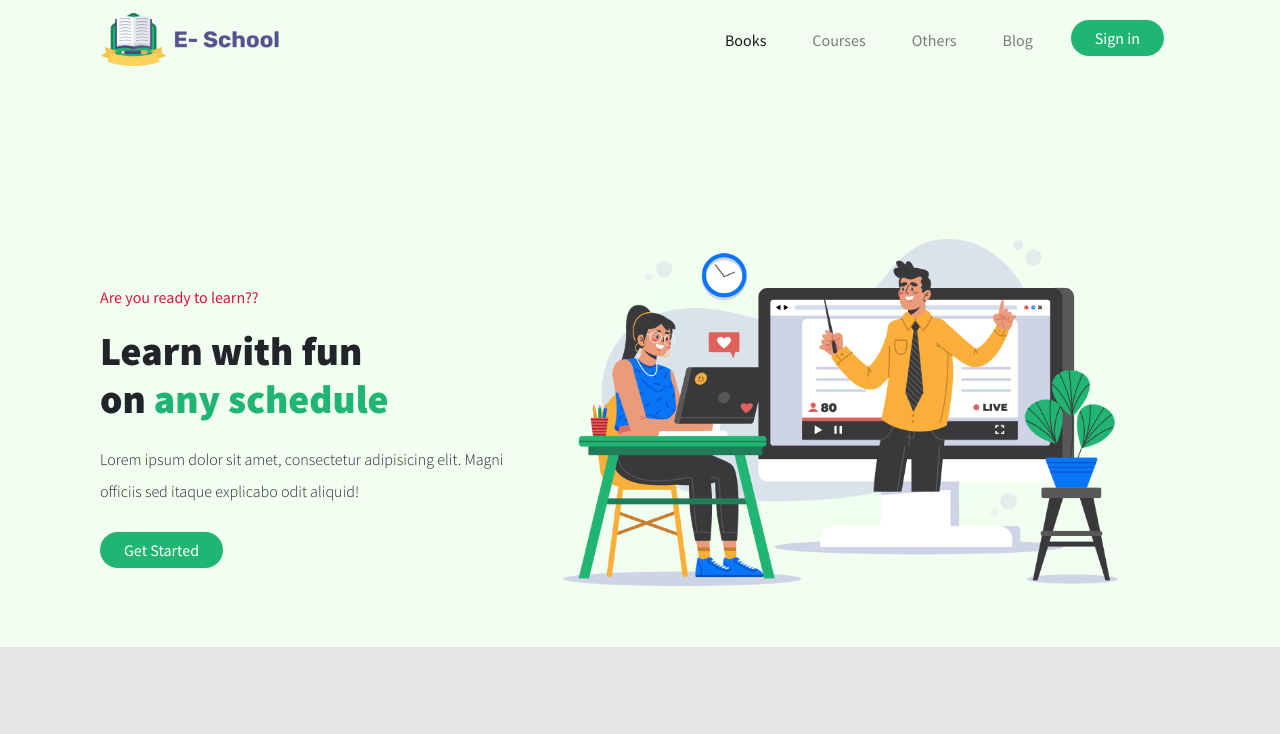
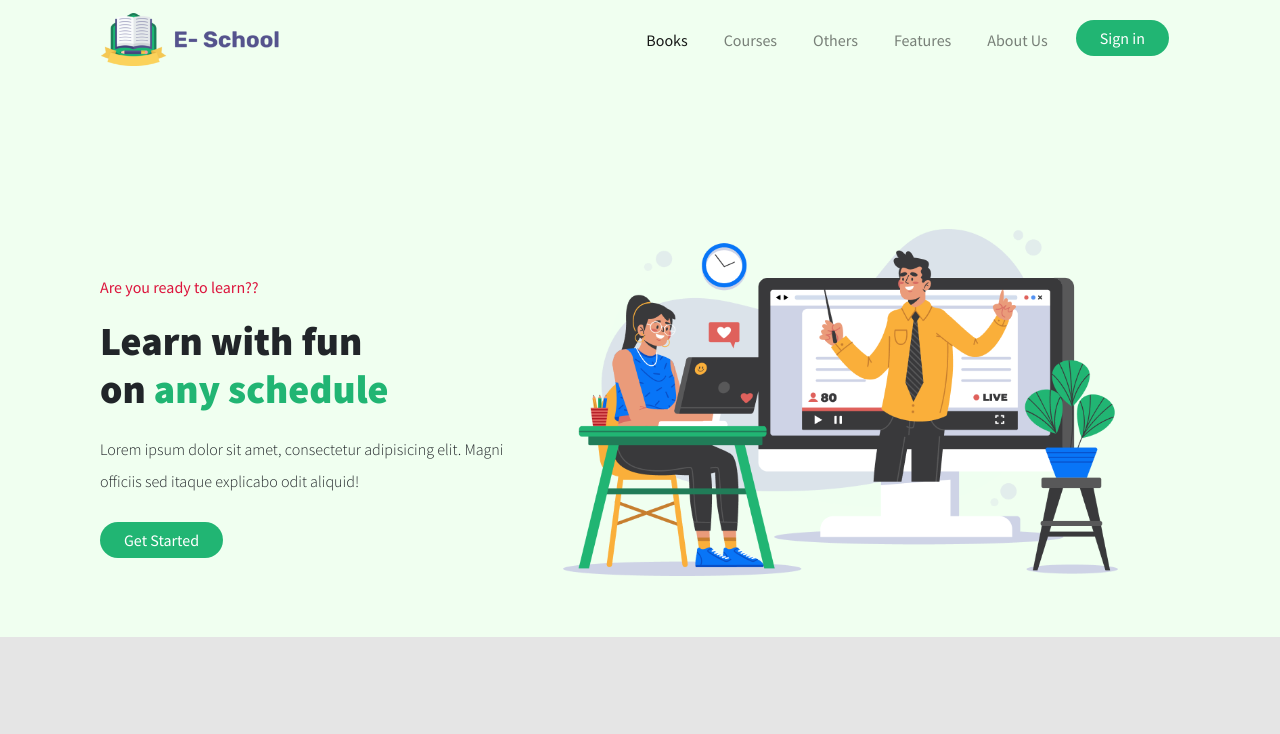
Before and after one commit to JRakin/e-school, a plain HTML site: page index.html in a window 1280 px wide. Shown: the top 734 px of the page. Drawn offline with nearby package versions, Linux system fonts and the light colour scheme.

Commit message:
the final and last commit

```diff
--- a/index.html
+++ b/index.html
@@ -46,18 +46,21 @@
           >
             <ul class="navbar-nav">
               <li class="nav-item active">
-                <a class="nav-link" href="#"
+                <a class="nav-link" href="#books"
                   >Books <span class="sr-only">(current)</span></a
                 >
               </li>
               <li class="nav-item">
-                <a class="nav-link" href="#">Courses</a>
+                <a class="nav-link" href="#courses">Courses</a>
               </li>
               <li class="nav-item">
-                <a class="nav-link" href="#">Others</a>
+                <a class="nav-link" href="#others">Others</a>
               </li>
               <li class="nav-item">
-                <a class="nav-link" href="#">Blog</a>
+                <a class="nav-link" href="#cool-features">Features</a>
+              </li>
+              <li class="nav-item">
+                <a class="nav-link" href="#about">About Us</a>
               </li>
               <li class="nav-item">
                 <button class="common-btn">Sign in</button>
@@ -88,7 +91,7 @@
       </div>
     </div>
     <!-------------------------------------- FEATURES SECTION------------------------>
-    <div class="container features">
+    <div class="container features" id="books">
       <div class="card-deck text-center">
         <div class="card">
           <img
@@ -145,7 +148,7 @@
       </div>
     </div>
     <!------------------------------------ ONLINE COURSES SECTION  ---------------->
-    <div class="container courses">
+    <div class="container courses" id="courses">
       <h1>Online Courses</h1>
       <div class="card-deck">
         <div class="card">
@@ -223,7 +226,7 @@
       </div>
     </div>
     <!---------------------------------- TESTIMONIALS ------------------------->
-    <div class="container testimonial">
+    <div class="container testimonial" id="others">
       <h1>Testimonial</h1>
       <div class="row">
         <div
@@ -242,7 +245,7 @@
       </div>
     </div>
     <!------------------------------- OTHER BONUS SECTION  ----------------------->
-    <div class="container cool-things">
+    <div class="container cool-things" id="cool-features">
       <h1>Other Cool Things</h1>
       <div class="card-deck">
         <div class="card">
@@ -295,7 +298,7 @@
         </div>
       </div>
     </div>
-    <div class="container teachers">
+    <div class="container teachers" id="about">
       <h1>The Magic Team</h1>
       <div class="card-deck">
         <div class="card">
--- a/style.css
+++ b/style.css
@@ -7,13 +7,13 @@ body {
   background-color: #f0fff0;
 }
 .top-section__navbar {
-  padding-bottom: 30px;
+  padding-bottom: 20px;
 }
 .container {
   margin-bottom: 100px;
 }
 .navbar-nav li {
-  padding: 8px 15px;
+  padding: 8px 10px;
 }
 .navbar-brand img {
   width: 60%;
```
